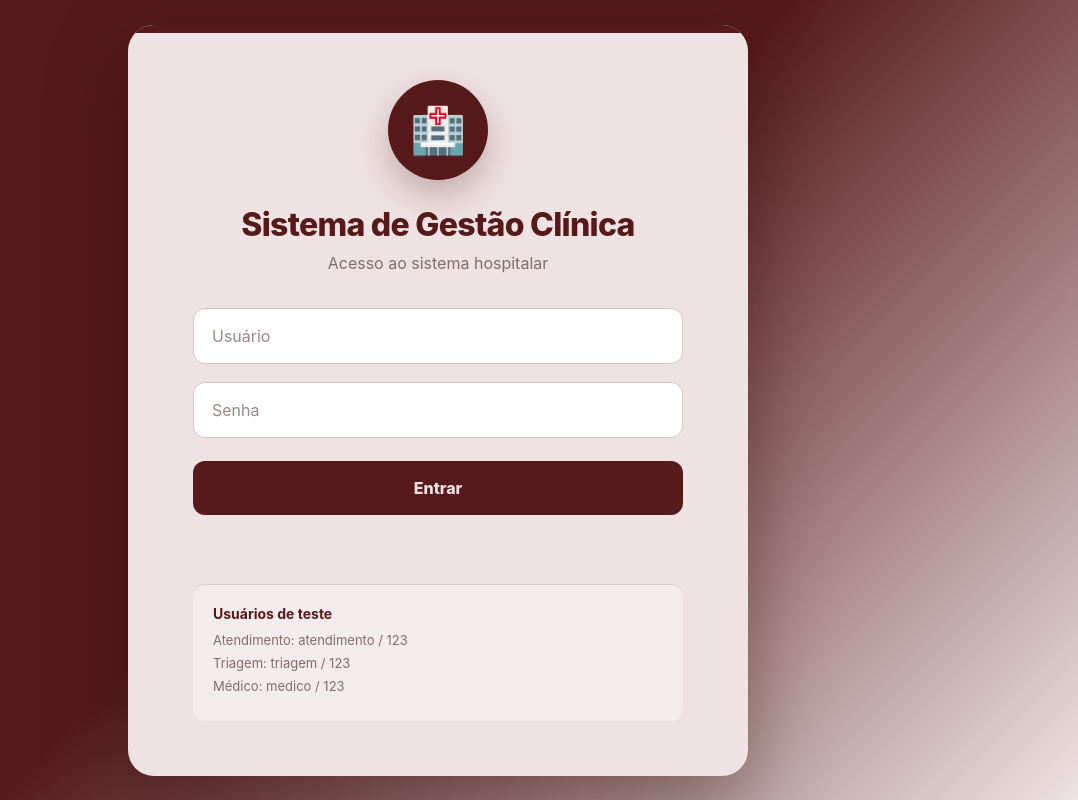
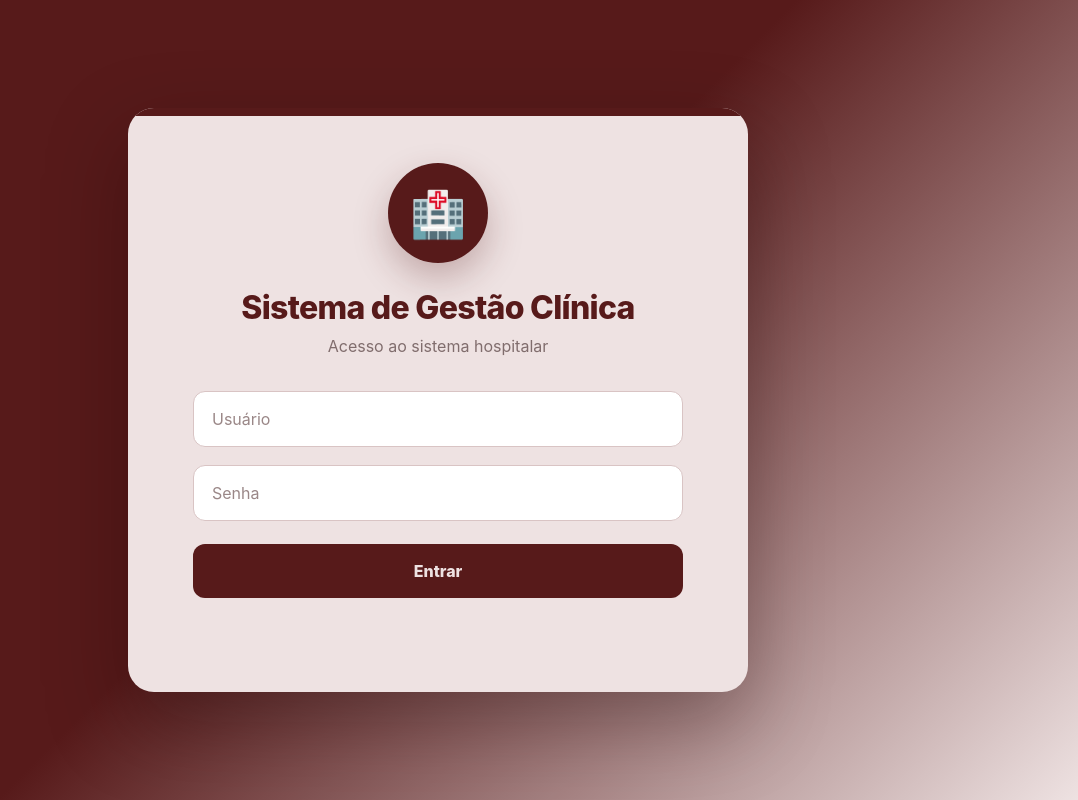
Before and after one commit to anafdossants/PROJETO_SENTINELA, a website: page front-end/index.html in a window 1280 px wide. Shown: the whole page, without its empty margins (202-1280 px from the left). Drawn offline with Linux system fonts and the light colour scheme; files that its build step writes are made by us from their sources.

Commit message:
Update index.html

```diff
--- a/front-end/index.html
+++ b/front-end/index.html
@@ -416,36 +416,6 @@
              ================================================= -->
 
         <div id="mensagem"></div>
-
-
-        <!-- =================================================
-             USUÁRIOS DE TESTE
-             ================================================= -->
-
-        <div class="usuarios-teste">
-
-            <strong>
-                Usuários de teste
-            </strong>
-
-            <p>
-                Atendimento:
-                atendimento / 123
-            </p>
-
-            <p>
-                Triagem:
-                triagem / 123
-            </p>
-
-            <p>
-                Médico:
-                medico / 123
-            </p>
-
-        </div>
-
-
     </div>
 
 
```
